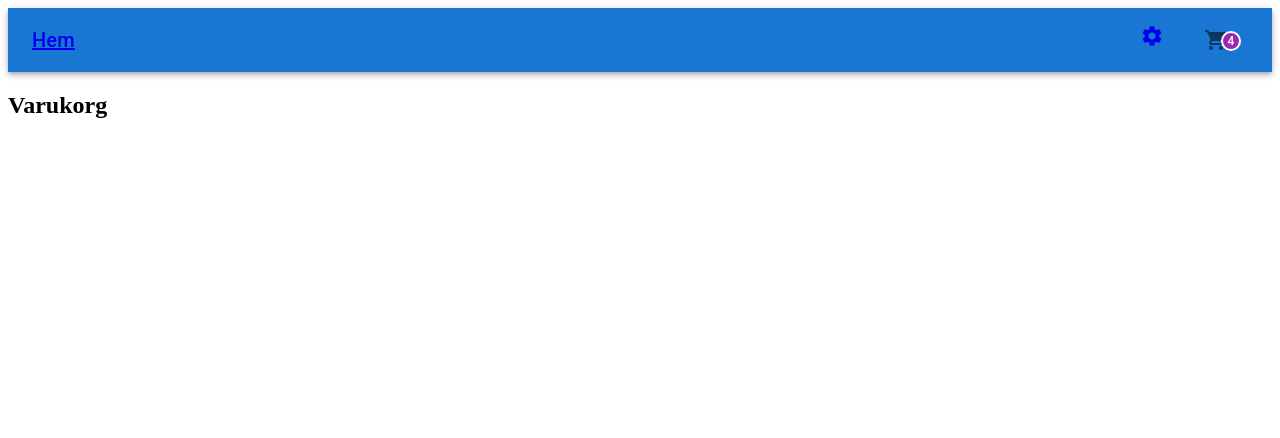
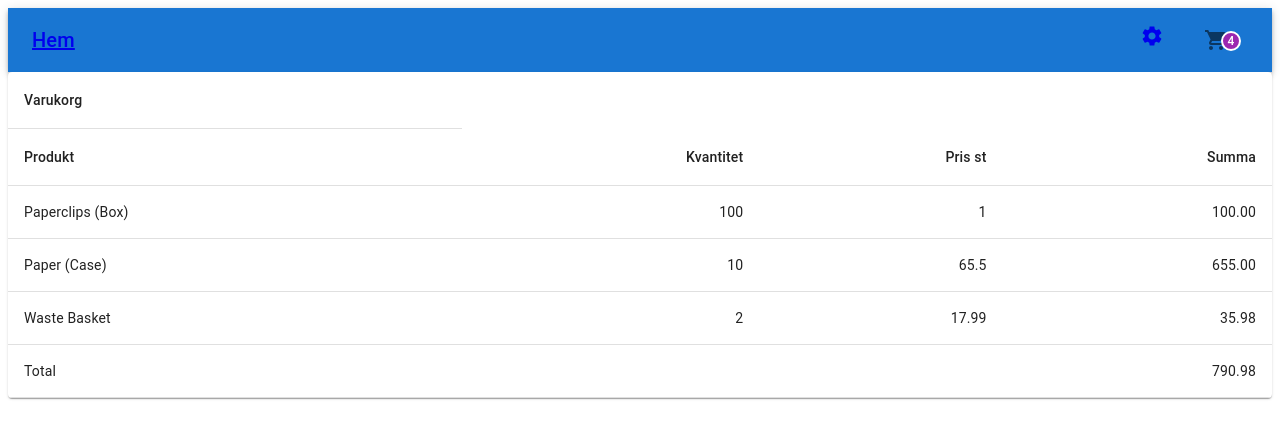
Before and after one commit to Emsi01/gik2xk-grupp1-projekt, a React (Vite) app in the folder client/: page /cart in a window 1280 px wide. Shown: the top 438 px of the page. Built offline with nearby package versions, Linux system fonts and the light colour scheme.

Commit message:
fix i varukorg

```diff
--- a/client/src/components/ProductItemSmall.jsx
+++ b/client/src/components/ProductItemSmall.jsx
@@ -11,7 +11,7 @@ function ProductItemSmall({product}) {
           </Link>
           <img src={product.imageUrl} width={200} alt={`Bild på ${product.title}`}/>
             <p>Beskrivning: {product.description}</p>
-            <p>Pris: {product.price}</p>
+            <p>Pris: {`${product.price} kr`}</p>
 
     </>
     );
--- a/client/src/views/Carts.jsx
+++ b/client/src/views/Carts.jsx
@@ -1,5 +1,72 @@
+import * as React from 'react';
+import Table from '@mui/material/Table';
+import TableBody from '@mui/material/TableBody';
+import TableCell from '@mui/material/TableCell';
+import TableContainer from '@mui/material/TableContainer';
+import TableHead from '@mui/material/TableHead';
+import TableRow from '@mui/material/TableRow';
+import Paper from '@mui/material/Paper';
+
+
+function ccyFormat(num) {
+  return `${num.toFixed(2)}`;
+}
+
+function priceRow(qty, unit) {
+  return qty * unit;
+}
+
+function createRow(desc, qty, unit) {
+  const price = priceRow(qty, unit);
+  return { desc, qty, unit, price };
+}
+
+function total(items) {
+  return items.map(({ price }) => price).reduce((sum, i) => sum + i, 0);
+}
+
+const rows = [
+  createRow('Paperclips (Box)', 100, 1),
+  createRow('Paper (Case)', 10, 65.5),
+  createRow('Waste Basket', 2, 17.99),
+];
+
+const invoiceTotal = total(rows);
+
 function Cart() {
-    return ( <h2>Varukorg</h2> );
+  return (
+    <TableContainer component={Paper}>
+      <Table sx={{ minWidth: 500 }} aria-label="spanning table">
+        <TableHead>
+          <TableRow>
+            <TableCell>
+              Varukorg
+            </TableCell>
+          </TableRow>
+          <TableRow>
+            <TableCell>Produkt</TableCell>
+            <TableCell align="right">Kvantitet</TableCell>
+            <TableCell align="right">Pris st</TableCell>
+            <TableCell align="right">Summa</TableCell>
+          </TableRow>
+        </TableHead>
+        <TableBody>
+          {rows.map((row) => (
+            <TableRow key={row.desc}>
+              <TableCell>{row.desc}</TableCell>
+              <TableCell align="right">{row.qty}</TableCell>
+              <TableCell align="right">{row.unit}</TableCell>
+              <TableCell align="right">{ccyFormat(row.price)}</TableCell>
+            </TableRow>
+          ))}
+          <TableRow>
+            <TableCell colSpan={3}>Total</TableCell>
+            <TableCell align="right">{ccyFormat(invoiceTotal)}</TableCell>
+          </TableRow>
+        </TableBody>
+      </Table>
+    </TableContainer>
+  );
 }
 
 export default Cart;
```
Also changed, not shown: 3 other files (tests, documents, lock files or other folders).
